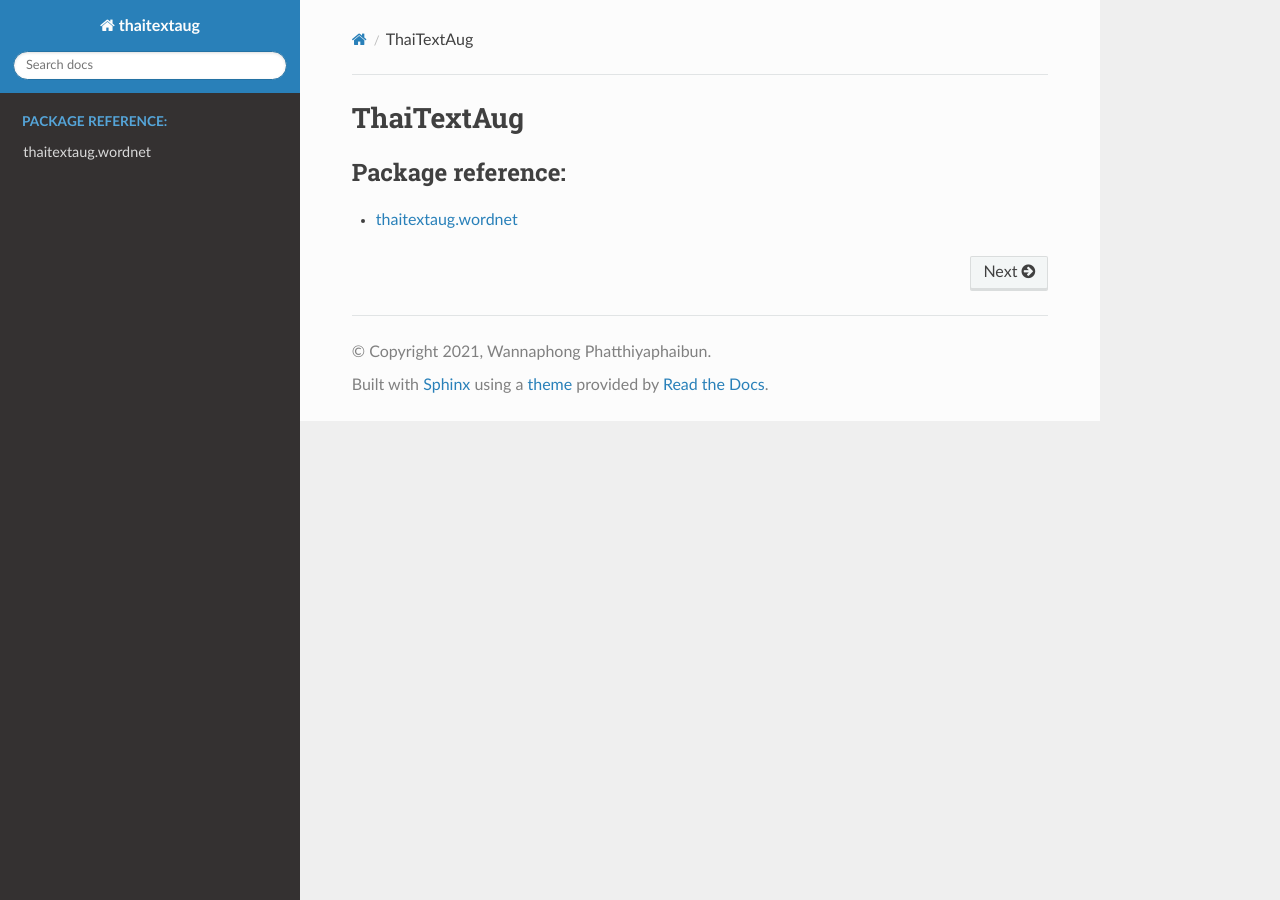
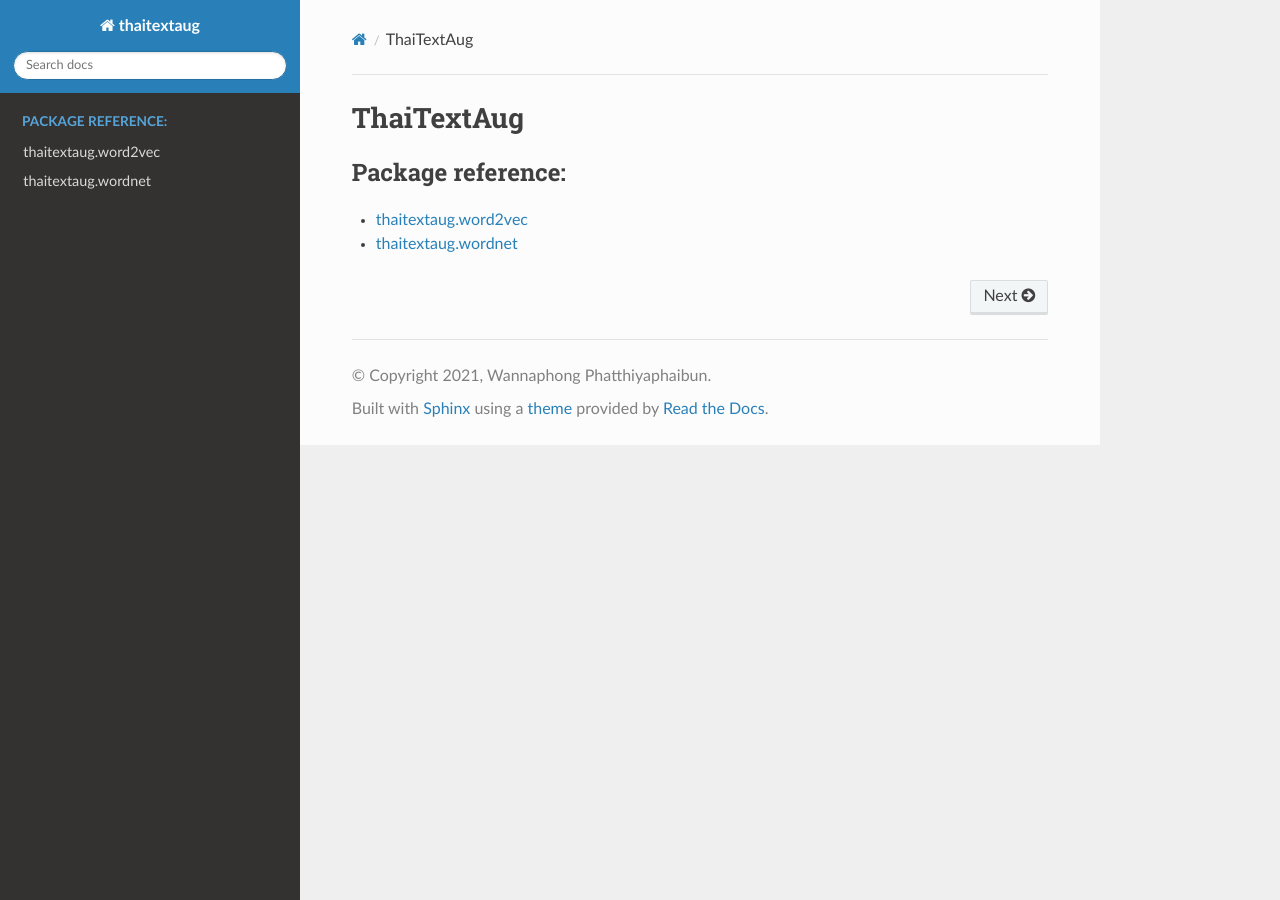
Before and after one commit to wannaphong/thaitextaug, a Sphinx documentation site: the page built from docs/index.rst, in a window 1280 px wide. Built offline with Sphinx 7.4.7 and the Read the Docs theme 2.0.0, drawn with Linux system fonts in a browser that asks for light colours.

Commit message:
Update docs

```diff
--- /dev/null
+++ b/docs/api/word2vec.rst
@@ -0,0 +1,14 @@
+.. currentmodule:: thaitextaug.word2vec
+
+thaitextaug.word2vec
+====================
+
+Modules
+-------
+
+.. autoclass:: Word2VecAug
+    :members:
+.. autoclass:: BPEmbAug
+    :members:
+.. autoclass:: Thai2fitAug
+    :members:
--- a/docs/api/wordnet.rst
+++ b/docs/api/wordnet.rst
@@ -7,5 +7,4 @@
 -------
 
 .. autoclass:: WordNetAug
-    :members: augment
-    :members: find_synonyms
+    :members:
--- a/setup.py
+++ b/setup.py
@@ -7,6 +7,8 @@
 requirements = [
     "pythainlp>=2.0",
     "bpemb",
+    "gensim",
+    "nlpaug"
     #"transformers",
     #"thai2transformers"
 ]
```
